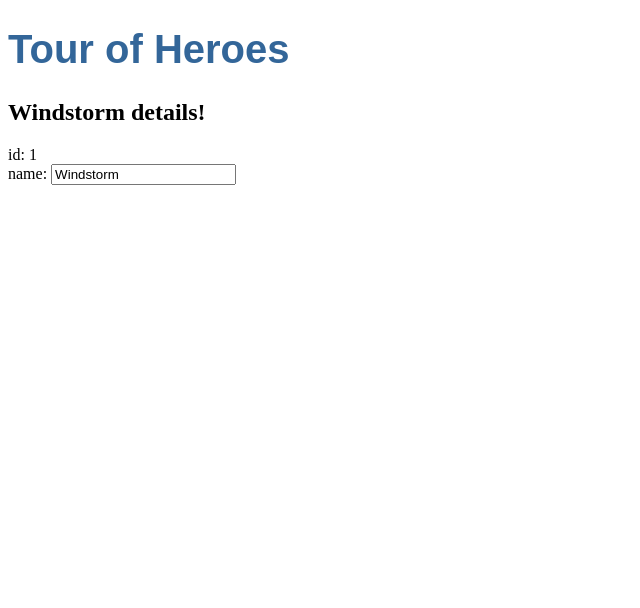
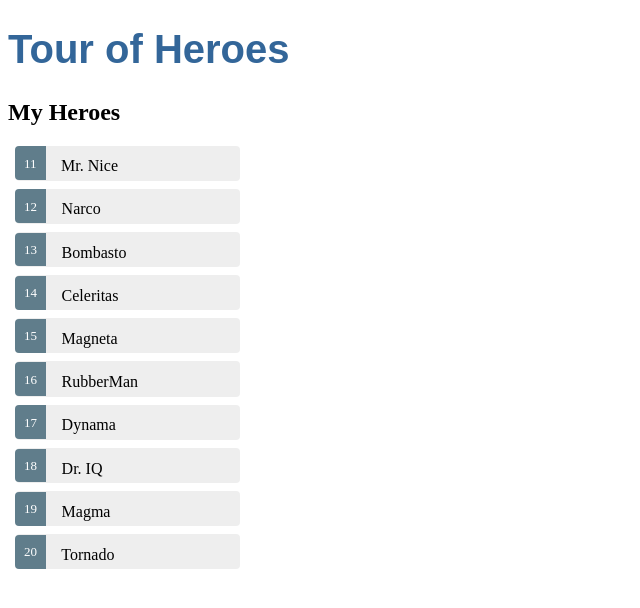
Before and after one commit to TylerSustare/angular-demo, an Angular app in the folder heroes/: page / in a window 1280 px wide. Shown: the top 608 px of the page, without its empty margins (0-640 px from the left). Built offline with nearby package versions, Linux system fonts and the light colour scheme.

Commit message:
Added master detail for heroes

```diff
--- a/heroes/src/app/app.component.css
+++ b/heroes/src/app/app.component.css
@@ -3,3 +3,51 @@
 	font-family: Arial, Helvetica, sans-serif;
 	font-size: 250%;
 }
+
+.selected {
+  background-color: #CFD8DC !important;
+  color: white;
+}
+.heroes {
+  margin: 0 0 2em 0;
+  list-style-type: none;
+  padding: 0;
+  width: 15em;
+}
+.heroes li {
+  cursor: pointer;
+  position: relative;
+  left: 0;
+  background-color: #EEE;
+  margin: .5em;
+  padding: .3em 0;
+  height: 1.6em;
+  border-radius: 4px;
+}
+.heroes li.selected:hover {
+  background-color: #BBD8DC !important;
+  color: white;
+}
+.heroes li:hover {
+  color: #607D8B;
+  background-color: #DDD;
+  left: .1em;
+}
+.heroes .text {
+  position: relative;
+  top: -3px;
+}
+.heroes .badge {
+  display: inline-block;
+  font-size: small;
+  color: white;
+  padding: 0.8em 0.7em 0 0.7em;
+  background-color: #607D8b;
+  line-height: 1em;
+  position: relative;
+  left: -1px;
+  top: -4px;
+  height: 1.8em;
+  margin-right: .8em;
+  border-radius: 4px 0 0 4px;
+}
--- a/heroes/src/app/app.component.html
+++ b/heroes/src/app/app.component.html
@@ -1,7 +1,17 @@
 <h1>{{title}}</h1>
-<h2>{{hero.name}} details!</h2>
-<div><label>id: </label>{{hero.id}}</div>
-<div>
-	<label>name: </label>
-	<input [(ngModel)]="hero.name" placeholder="name" >
-</div>
+<h2>My Heroes</h2>
+  <ul class="heroes">
+    <li *ngFor="let hero of heroes"
+      [class.selected]="hero === selectedHero"
+      (click)="onSelect(hero)">
+      <span class="badge">{{hero.id}}</span> {{hero.name}}
+    </li>
+  </ul>
+  <div *ngIf="selectedHero">
+    <h2> {{selectedHero.name}} details!</h2>
+    <div><label>id: </label>{{selectedHero.id}}</div>
+    <div>
+      <label>name: </label>
+      <input [(ngModel)]="selectedHero.name" placeholder="name"/>
+    </div>
+  </div>
--- a/heroes/src/app/app.component.ts
+++ b/heroes/src/app/app.component.ts
@@ -4,6 +4,19 @@
   id: number;
   name: string;
 }
+
+const HEROES: Hero[] = [
+  { id: 11, name: 'Mr. Nice' },
+  { id: 12, name: 'Narco' },
+  { id: 13, name: 'Bombasto' },
+  { id: 14, name: 'Celeritas' },
+  { id: 15, name: 'Magneta' },
+  { id: 16, name: 'RubberMan' },
+  { id: 17, name: 'Dynama' },
+  { id: 18, name: 'Dr. IQ' },
+  { id: 19, name: 'Magma' },
+  { id: 20, name: 'Tornado' }
+];
 
 @Component({
   selector: 'app-root',
@@ -12,9 +25,13 @@
 })
 
 export class AppComponent {
+  /* properties */
   title = 'Tour of Heroes';
-  hero: Hero = {
-    id: 1,
-    name: 'Windstorm'
-  };
+  heroes = HEROES;
+  selectedHero: Hero;
+
+  /* functions */
+  onSelect(hero: Hero): void {
+    this.selectedHero = hero;
+  }
 }
```
